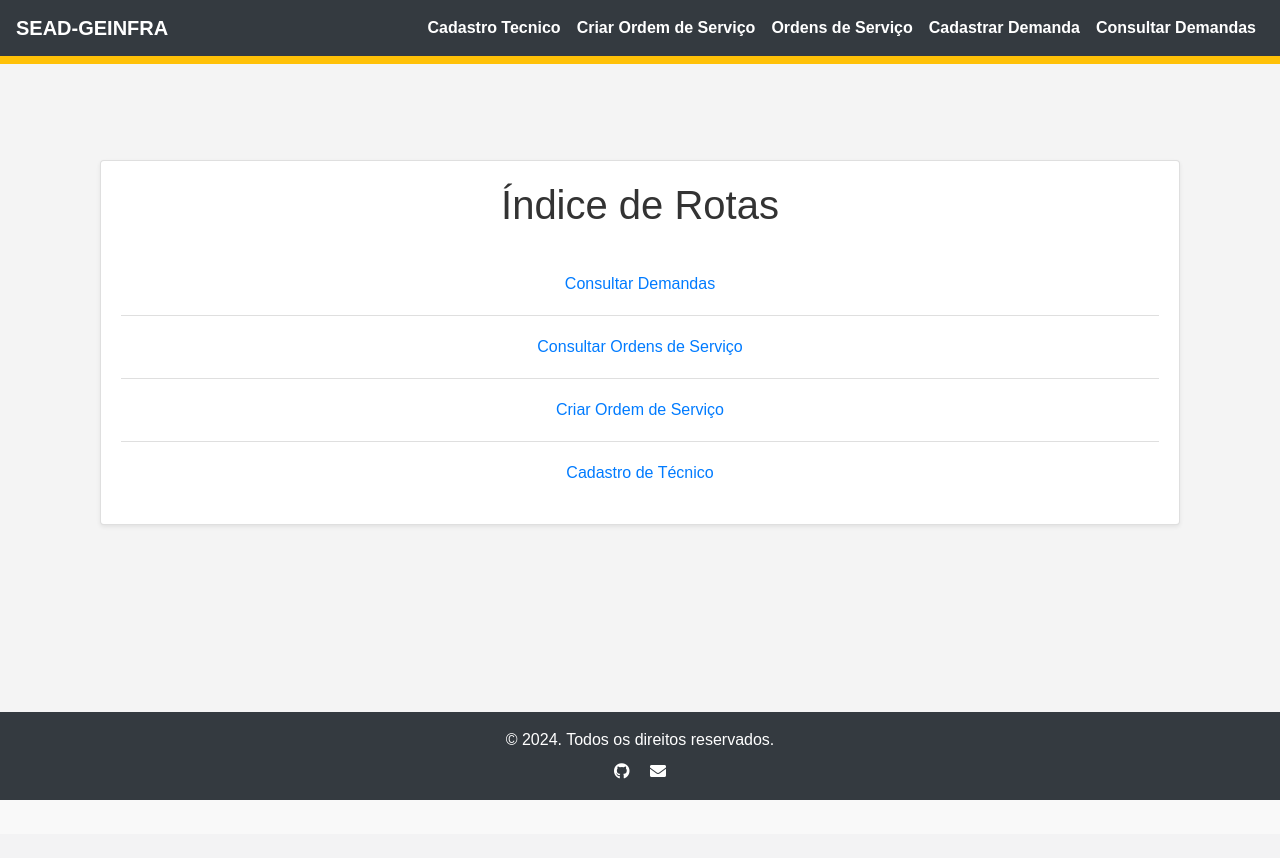
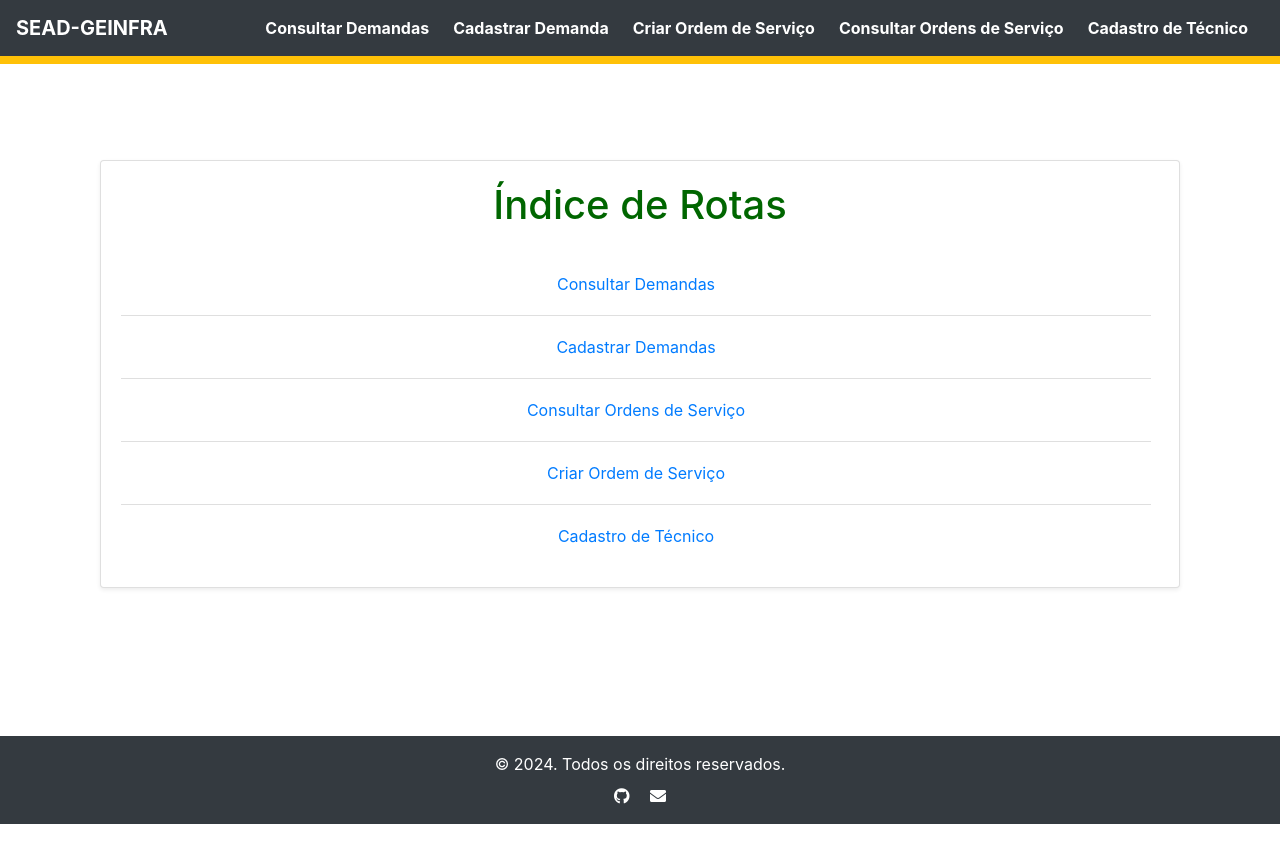
Before and after one commit to Gabriel-Mesq/SEAD_demandas_geinfra, a Flask app: page / in a window 1280 px wide. Before the commit the page ends 800 px from the top, so only its background shows below. Run offline with Flask 3, Linux system fonts and the light colour scheme; some libraries are stand-ins or nearby versions.

Commit message:
Fix sql delete bug

```diff
--- a/main.py
+++ b/main.py
@@ -1,7 +1,6 @@
 from flask import Flask, render_template, request, redirect, url_for, make_response, jsonify
 import pdfkit
 import pymysql
-import cryptography
 import logging
 
 app = Flask(__name__)
@@ -83,6 +82,7 @@ def deletar_demanda(id):
     conn = get_db_connection()
     cursor = conn.cursor(pymysql.cursors.DictCursor)
 
+    cursor.execute('DELETE FROM ordem_servico_demandas WHERE demanda_id = %s', (id,))
     cursor.execute('DELETE FROM demandas WHERE id = %s', (id,))
     conn.commit()
 
--- a/static/style.css
+++ b/static/style.css
@@ -3,7 +3,6 @@ html, body {
     margin: 0;
     padding: 0;
     font-family: Arial, sans-serif;
-    background-color: #f9f9f9;
     color: #333;
     display: flex;
     flex-direction: column;
@@ -17,7 +16,7 @@ html, body {
 }
 
 h1, h2, h3 {
-    color: #006600; /* Verde escuro */
+    color: #006600;
 }
 
 table {
@@ -109,3 +108,24 @@ footer {
     text-decoration: none;
     margin: 0 10px;
 }
+
+a {
+    font-weight: bold;
+    transition: background-color 0.3s, color 0.3s;
+}
+
+a:hover {
+    background-color: #007BFF;
+    color: #ffffff;
+
+}
+
+@media (max-width: 768px) {
+    .container {
+        padding: 10px;
+    }
+}
+
+li {
+    margin-right: 8px;
+}
--- a/templates/header.html
+++ b/templates/header.html
@@ -27,19 +27,19 @@
             <div class="collapse navbar-collapse" id="navbarNav">
                 <ul class="navbar-nav ml-auto">
                     <li class="nav-item active">
-                        <a class="nav-link" href="/cadastro_tecnico">Cadastro Tecnico<span class="sr-only">(current)</span></a>
+                        <a class="nav-link" href="/consultar_demandas">Consultar Demandas</a>
+                    </li>
+                    <li class="nav-item active">
+                        <a class="nav-link" href="/cadastro_demanda_form">Cadastrar Demanda</a>
                     </li>
                     <li class="nav-item active">
                         <a class="nav-link" href="/criar_ordem_servico">Criar Ordem de Serviço</a>
                     </li>
                     <li class="nav-item active">
-                        <a class="nav-link" href="/consultar_ordens_servico">Ordens de Serviço</a>
+                        <a class="nav-link" href="/consultar_ordens_servico">Consultar Ordens de Serviço</a>
                     </li>
                     <li class="nav-item active">
-                        <a class="nav-link" href="/cadastro_demanda_form">Cadastrar Demanda</a>
-                    </li>
-                    <li class="nav-item active">
-                        <a class="nav-link" href="/consultar_demandas">Consultar Demandas</a>
+                        <a class="nav-link" href="/cadastro_tecnico">Cadastro de Técnico<span class="sr-only">(current)</span></a>
                     </li>
                 </ul>
             </div>
--- a/templates/index.html
+++ b/templates/index.html
@@ -8,8 +8,13 @@
             <div class="card-body">
                 <h1 class="card-title text-center">Índice de Rotas</h1>
                 <ul class="list-group list-group-flush mt-4">
+                    <!-- Consultar Demandas -->
                     <li class="list-group-item text-center">
                         <a href="{{ url_for('consultar_demandas') }}" class="btn btn-link">Consultar Demandas</a>
+                    </li>
+                    <!-- Cadastrar Demandas -->
+                    <li class="list-group-item text-center">
+                        <a href="{{ url_for('cadastro_tecnico') }}" class="btn btn-link">Cadastrar Demandas</a>
                     </li>
                     <li class="list-group-item text-center">
                         <a href="{{ url_for('consultar_ordens_servico') }}" class="btn btn-link">Consultar Ordens de Serviço</a>
@@ -24,34 +29,4 @@
             </div>
         </div>
     </div>
-
-<style>
-body {
-    font-family: Arial, sans-serif;
-    margin: 0;
-    padding: 0;
-    background-color: #f4f4f4;
-}
-
-h1 {
-    color: #333333;
-}
-
-a {
-    font-weight: bold;
-    transition: background-color 0.3s, color 0.3s;
-}
-
-a:hover {
-    background-color: #007BFF;
-    color: #ffffff;
-}
-
-/* Responsividade */
-@media (max-width: 768px) {
-    .container {
-        padding: 10px;
-    }
-}
-</style>
 {% endblock %}
```
Also changed, not shown: templates/criar_ordem.html (deleted, +0 -29 lines).
